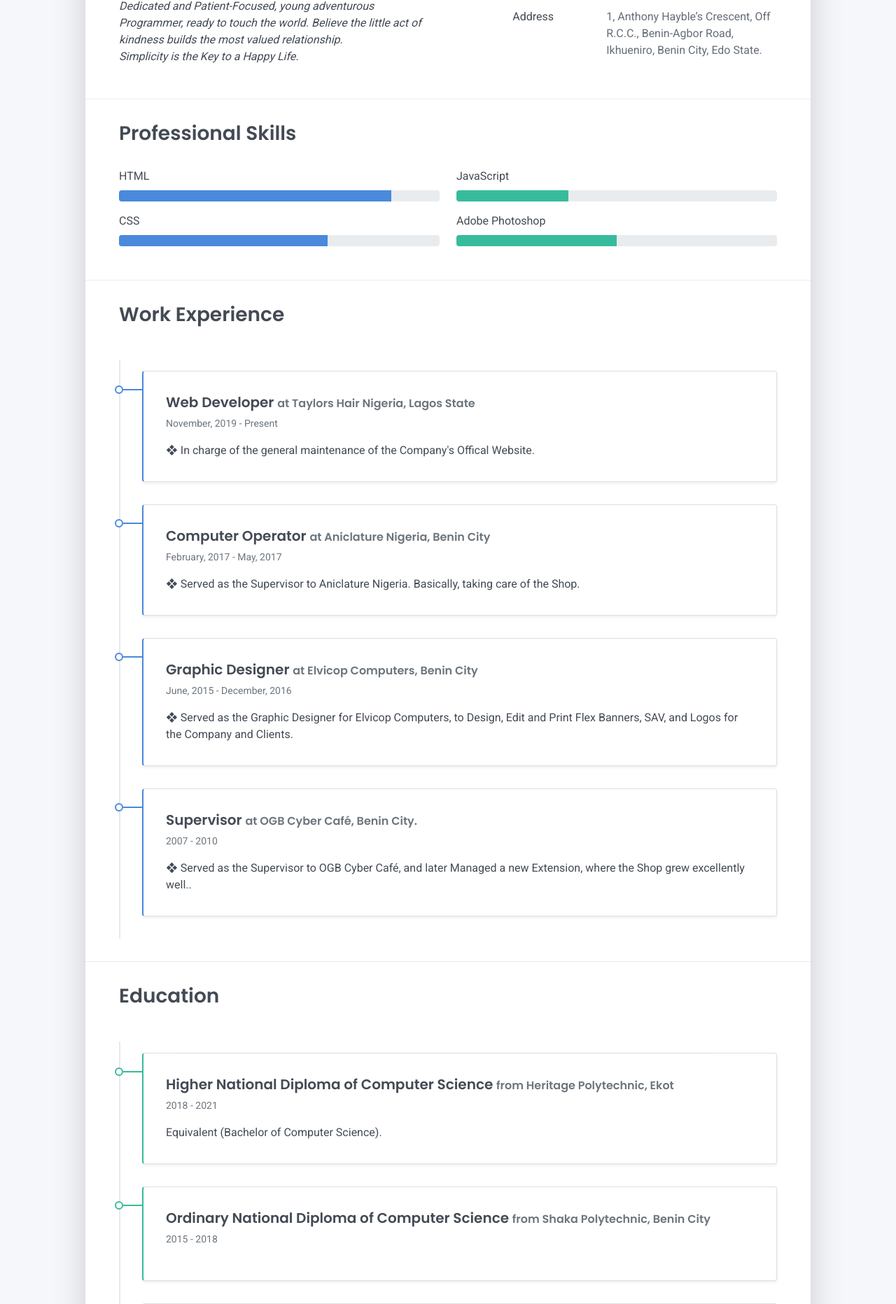
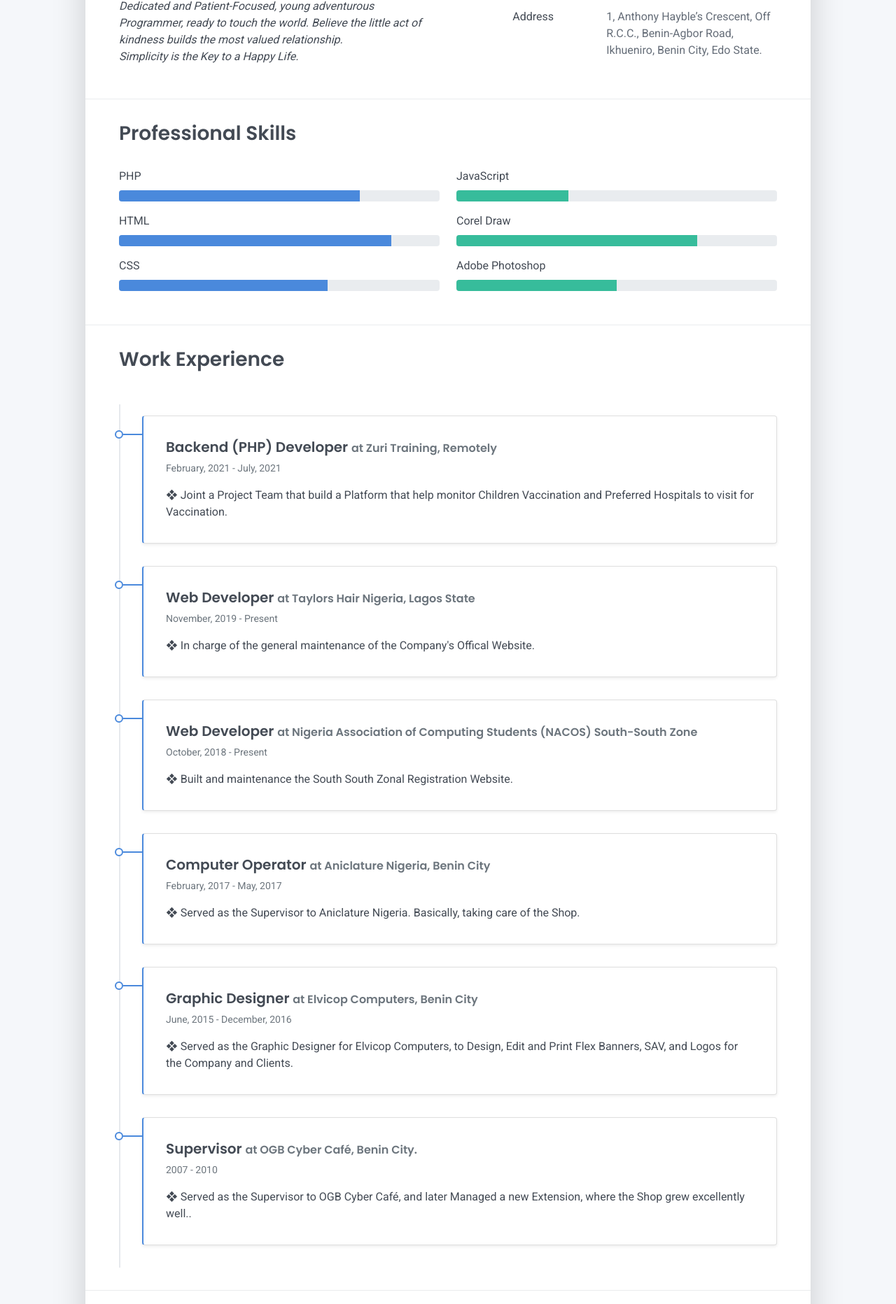
Before and after one commit to TonyOsadolor/mycvtask, a PHP site: page / in a window 1280 px wide. Shown: the part 493-2357 px from the top of the page at 70% size. Run offline with PHP 8.4, Linux system fonts and the light colour scheme.

Commit message:
Update my Resume Page

```diff
--- a/index.php
+++ b/index.php
@@ -111,6 +111,11 @@ $address = "1, Anthony Hayble’s Crescent, Off R.C.C., Benin-Agbor Road, Ikhuen
     <h2 class="h3 mb-3">Professional Skills</h2>
     <div class="row">
       <div class="col-md-6">
+        <div class="mb-2"><span>PHP</span>
+          <div class="progress my-1">
+            <div class="progress-bar bg-primary" role="progressbar" data-aos="zoom-in-right" data-aos-delay="100" data-aos-anchor=".skills-section" style="width: 75%" aria-valuenow="75" aria-valuemin="0" aria-valuemax="100"></div>
+          </div>
+        </div>
         <div class="mb-2"><span>HTML</span>
           <div class="progress my-1">
             <div class="progress-bar bg-primary" role="progressbar" data-aos="zoom-in-right" data-aos-delay="100" data-aos-anchor=".skills-section" style="width: 85%" aria-valuenow="85" aria-valuemin="0" aria-valuemax="100"></div>
@@ -128,6 +133,11 @@ $address = "1, Anthony Hayble’s Crescent, Off R.C.C., Benin-Agbor Road, Ikhuen
             <div class="progress-bar bg-success" role="progressbar" data-aos="zoom-in-right" data-aos-delay="300" data-aos-anchor=".skills-section" style="width: 35%" aria-valuenow="35" aria-valuemin="0" aria-valuemax="100"></div>
           </div>
         </div>
+        <div class="mb-2"><span>Corel Draw</span>
+          <div class="progress my-1">
+            <div class="progress-bar bg-success" role="progressbar" data-aos="zoom-in-right" data-aos-delay="300" data-aos-anchor=".skills-section" style="width: 75%" aria-valuenow="75" aria-valuemin="0" aria-valuemax="100"></div>
+          </div>
+        </div>
         <div class="mb-2"><span>Adobe Photoshop</span>
           <div class="progress my-1">
             <div class="progress-bar bg-success" role="progressbar" data-aos="zoom-in-right" data-aos-delay="400" data-aos-anchor=".skills-section" style="width: 50%" aria-valuenow="50" aria-valuemin="0" aria-valuemax="100"></div>
@@ -142,9 +152,23 @@ $address = "1, Anthony Hayble’s Crescent, Off R.C.C., Benin-Agbor Road, Ikhuen
     <div class="timeline">
       <div class="timeline-card timeline-card-primary card shadow-sm">
         <div class="card-body">
+          <div class="h5 mb-1">Backend (PHP) Developer <span class="text-muted h6">at Zuri Training, Remotely</span></div>
+          <div class="text-muted text-small mb-2">February, 2021 - July, 2021</div>
+          <div>❖ Joint a Project Team that build a Platform that help monitor Children Vaccination and Preferred Hospitals to visit for Vaccination.</div>
+        </div>
+      </div>
+      <div class="timeline-card timeline-card-primary card shadow-sm">
+        <div class="card-body">
           <div class="h5 mb-1">Web Developer <span class="text-muted h6">at Taylors Hair Nigeria, Lagos State</span></div>
           <div class="text-muted text-small mb-2">November, 2019 - Present</div>
           <div>❖ In charge of the general maintenance of the Company's Offical Website.</div>
+        </div>
+      </div>
+      <div class="timeline-card timeline-card-primary card shadow-sm">
+        <div class="card-body">
+          <div class="h5 mb-1">Web Developer <span class="text-muted h6">at Nigeria Association of Computing Students (NACOS) South-South Zone</span></div>
+          <div class="text-muted text-small mb-2">October, 2018 - Present</div>
+          <div>❖ Built and maintenance the South South Zonal Registration Website.</div>
         </div>
       </div>
       <div class="timeline-card timeline-card-primary card shadow-sm">
```
